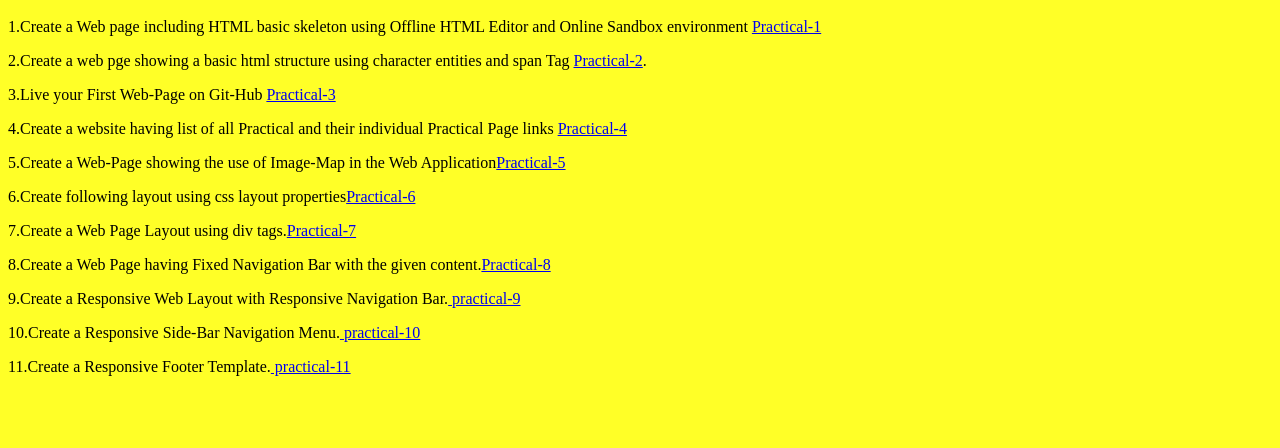
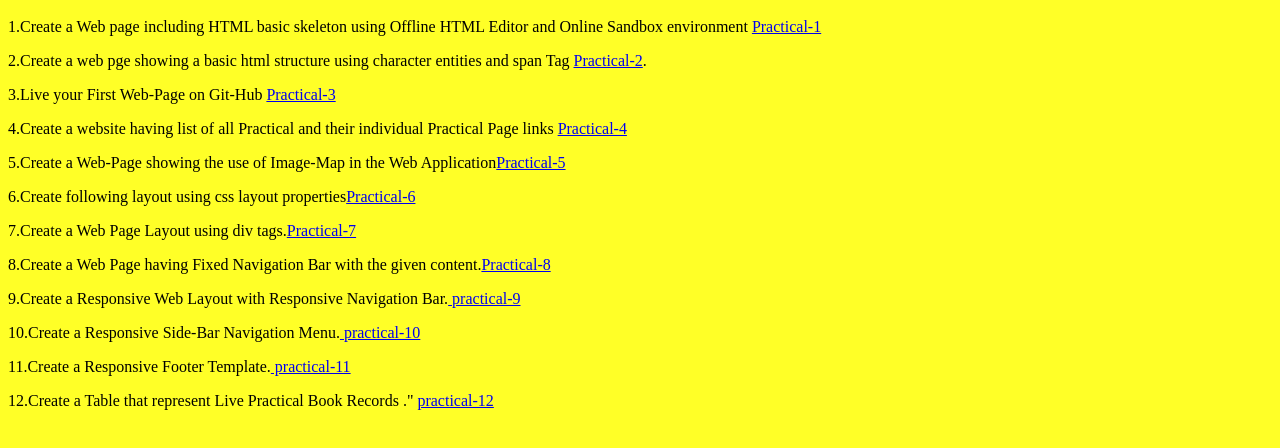
Before and after one commit to saijalgupta/FULL__STACK, a plain HTML site: page index.html in a window 1280 px wide. Shown: the part 252-700 px from the top of the page. Drawn offline with Linux system fonts and the light colour scheme.

Commit message:
complete

```diff
--- a/index.html
+++ b/index.html
@@ -23,6 +23,7 @@
     <p>9.Create a Responsive Web Layout with Responsive Navigation Bar.<a href="./project9.html " target="_blank"> practical-9</a></p>
     <p>10.Create a Responsive Side-Bar Navigation Menu.<a href="./project10.html " target="_blank"> practical-10</a></p>
     <p>11.Create a Responsive Footer Template.<a href="./project11.html " target="_blank"> practical-11</a></p>
+    <p>12.Create a Table that represent Live Practical Book Records ." <a href="./project12.html " target="_blank"> practical-12</a></p>
 
 </body>
 </html>
```
